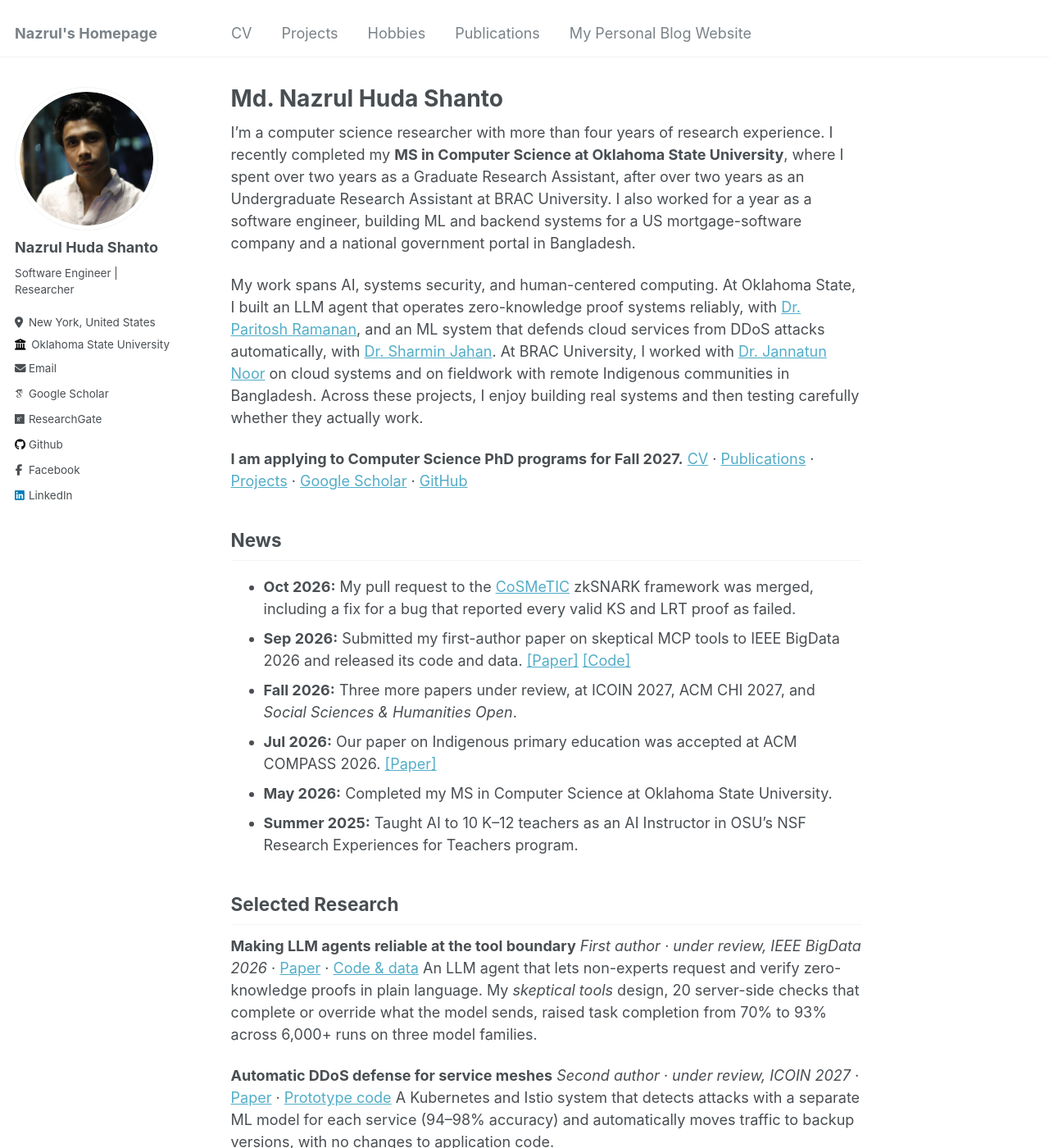
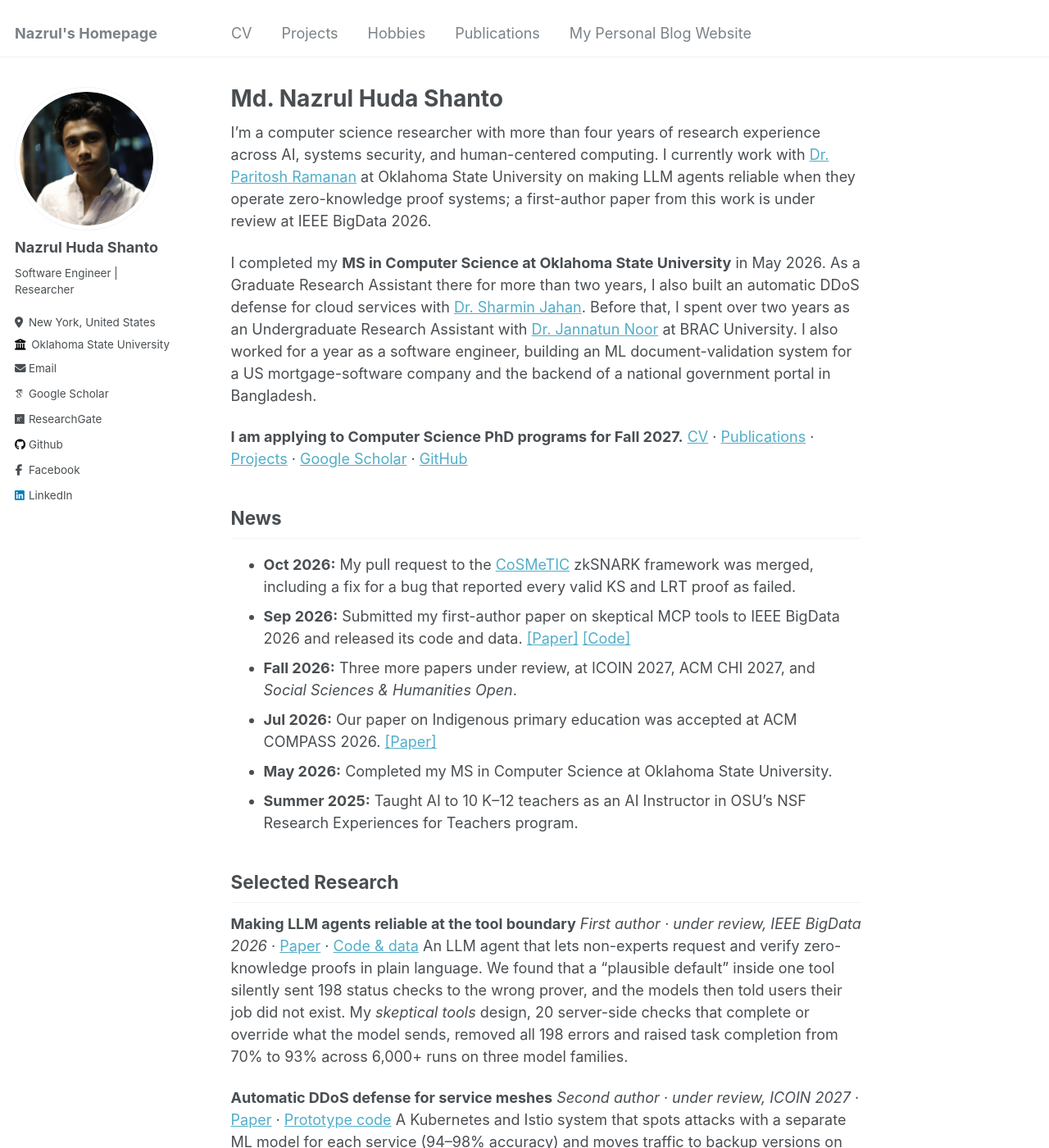
Before and after one commit to nazrulhuda/portfolio, a Jekyll site: the page built from _pages/about.md, in a window 1280 px wide and 1400 px high. Shown: the whole window at 82% size. Built offline with Jekyll 4.4.1, drawn with Linux system fonts in a browser that asks for light colours; some web fonts are replaced; some of the changed text lies outside the part shown.

Commit message:
Update about.md

```diff
--- a/_pages/about.md
+++ b/_pages/about.md
@@ -8,11 +8,9 @@ redirect_from:
   - /about.html
 ---
 
-I'm a computer science researcher with more than four years of research experience. I recently completed my **MS in Computer Science at Oklahoma State University**, where I spent over two years as a Graduate Research Assistant, after over two years as an Undergraduate Research Assistant at BRAC University. I also worked for a year as a software engineer, building ML and backend systems for a US mortgage-software company and a national government portal in Bangladesh.
+I'm a computer science researcher with more than four years of research experience across AI, systems security, and human-centered computing. I currently work with [Dr. Paritosh Ramanan](https://ceat.okstate.edu/iem/people/ramanan-faculty-profile.html) at Oklahoma State University on making LLM agents reliable when they operate zero-knowledge proof systems; a first-author paper from this work is under review at IEEE BigData 2026.
 
-My work spans AI, systems security, and human-centered computing. At Oklahoma State, I built an LLM agent that operates zero-knowledge proof systems reliably, with [Dr. Paritosh Ramanan](https://ceat.okstate.edu/iem/people/ramanan-faculty-profile.html), and an ML system that defends cloud services from DDoS attacks automatically, with [Dr. Sharmin Jahan](https://experts.okstate.edu/sharmin.jahan). At BRAC University, I worked with [Dr. Jannatun Noor](https://sites.google.com/site/jannatun0abigzero/home) on cloud systems and on fieldwork with remote Indigenous communities in Bangladesh. Across these projects, I enjoy building real systems and then testing carefully whether they actually work.
-
-<!-- TODO: add one sentence on what you are doing now (since May 2026), e.g. "Since graduating, I have been ..." -->
+I completed my **MS in Computer Science at Oklahoma State University** in May 2026. As a Graduate Research Assistant there for more than two years, I also built an automatic DDoS defense for cloud services with [Dr. Sharmin Jahan](https://experts.okstate.edu/sharmin.jahan). Before that, I spent over two years as an Undergraduate Research Assistant with [Dr. Jannatun Noor](https://sites.google.com/site/jannatun0abigzero/home) at BRAC University. I also worked for a year as a software engineer, building an ML document-validation system for a US mortgage-software company and the backend of a national government portal in Bangladesh.
 
 **I am applying to Computer Science PhD programs for Fall 2027.**
 [CV](/files/Shanto_PhD_CV.pdf) · [Publications](/publications/) · [Projects](/project/) · [Google Scholar](https://scholar.google.com/citations?user=N9aZcZYAAAAJ&hl=en) · [GitHub](https://github.com/nazrulhuda)
@@ -30,15 +28,20 @@ My work spans AI, systems security, and human-centered computing. At Oklahoma St
 
 **Making LLM agents reliable at the tool boundary**
 *First author · under review, IEEE BigData 2026* · [Paper](https://github.com/disys-lab/Skeptical-MCP-For-zkSNARKs/blob/main/manuscript/Natural-Language-ZK-Verification-via-Skeptical-MCP-Tools.pdf) · [Code & data](https://github.com/disys-lab/Skeptical-MCP-For-zkSNARKs)
-An LLM agent that lets non-experts request and verify zero-knowledge proofs in plain language. My *skeptical tools* design, 20 server-side checks that complete or override what the model sends, raised task completion from 70% to 93% across 6,000+ runs on three model families.
+<!-- Optional: add the system figure from the paper here, e.g.
+![How the skeptical MCP agent works](images/skeptical_architecture.png){: .align-center width="560px"} -->
+An LLM agent that lets non-experts request and verify zero-knowledge proofs in plain language. We found that a "plausible default" inside one tool silently sent 198 status checks to the wrong prover, and the models then told users their job did not exist. My *skeptical tools* design, 20 server-side checks that complete or override what the model sends, removed all 198 errors and raised task completion from 70% to 93% across 6,000+ runs on three model families.
 
 **Automatic DDoS defense for service meshes**
 *Second author · under review, ICOIN 2027* · [Paper](https://drive.google.com/file/d/1KdqIUXU8p5YX9Xib-yazjfmLLQQOJWKe/view?usp=sharing) · [Prototype code](https://github.com/nazrulhuda/AI-Driven-Anomaly-Detector-and-mitigation-as-a-service)
-A Kubernetes and Istio system that detects attacks with a separate ML model for each service (94–98% accuracy) and automatically moves traffic to backup versions, with no changes to application code.
+A Kubernetes and Istio system that spots attacks with a separate ML model for each service (94–98% accuracy) and moves traffic to backup versions on its own, with no changes to application code. Running the models in parallel made each detection cycle 2.27× faster than one central model.
 
 **The digital divide in remote Indigenous communities**
 *Second author · under review, ACM CHI 2027 and Social Sciences & Humanities Open; related paper at ACM COMPASS 2026* · [Paper 1](https://drive.google.com/file/d/1CM6S0IEtVTGResn1ibBI_WT42TLttXBT/view?usp=sharing) · [Paper 2](https://drive.google.com/file/d/1Db3PFK6loLyPHUt5R_66nLD8bsfMnogv/view?usp=sharing) · [COMPASS](https://dl.acm.org/doi/abs/10.1145/3811242.3819095)
-Fieldwork on foot in 15 mountain villages of six Indigenous communities in Bandarban, Bangladesh, studying how people without stable networks, electricity, or roads reach phones and the outside world.
+
+![Fieldwork in the hills of Bandarban, Bangladesh](images/o.jpg){: .align-right width="280px"}
+
+We trekked for days through the hills of Bandarban, Bangladesh, to reach 15 villages of six Indigenous communities, many with no mobile network, electricity, or roads. More than half of the people we met had no mobile coverage at home, and many climbed to mountain peaks just to make a call. Our papers describe this "physical access" layer of the digital divide and how to do respectful fieldwork in such places.
 
 Earlier work includes faster image retrieval over the cloud (*IEEE Transactions on Cloud Computing*, corresponding author) and DDoS mitigation with a resource-sharing network (*NSysS 2022*, oral presentation). Full write-ups are on my [Projects](/project/) page.
 
```
